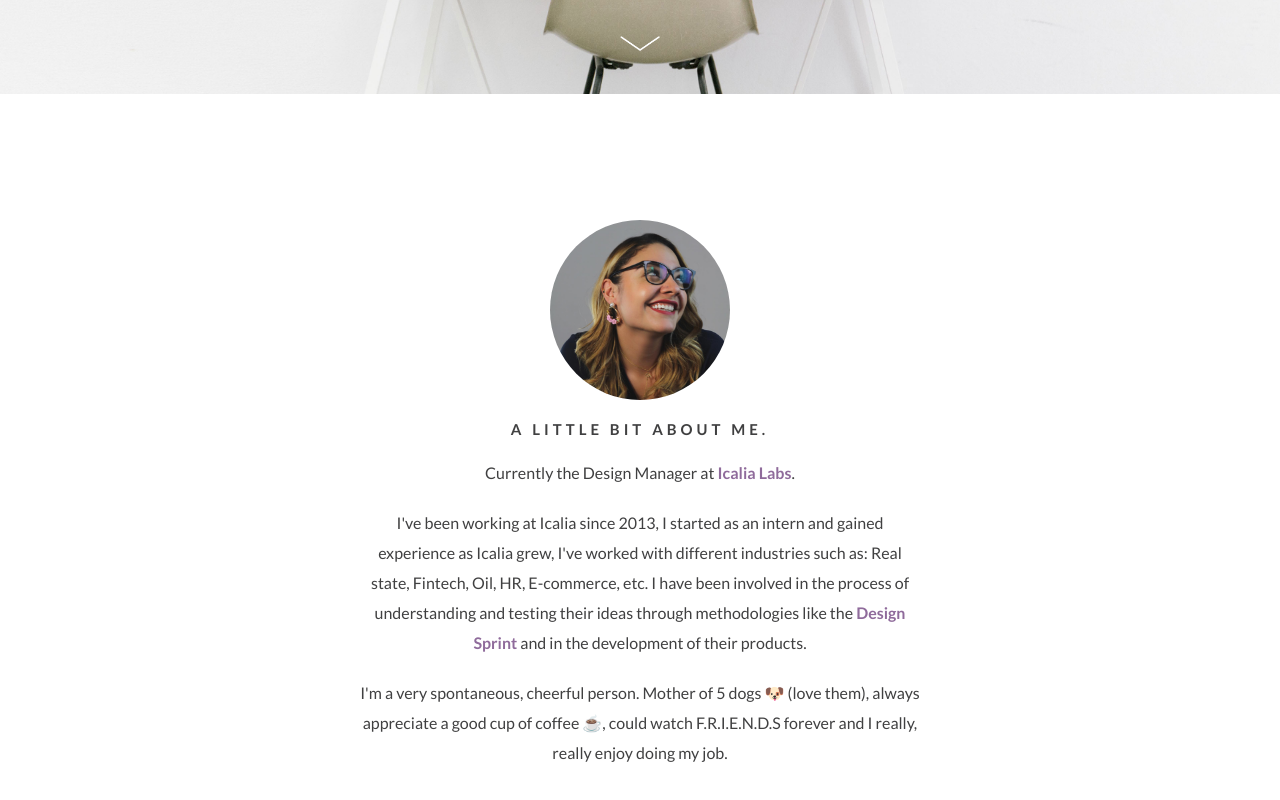
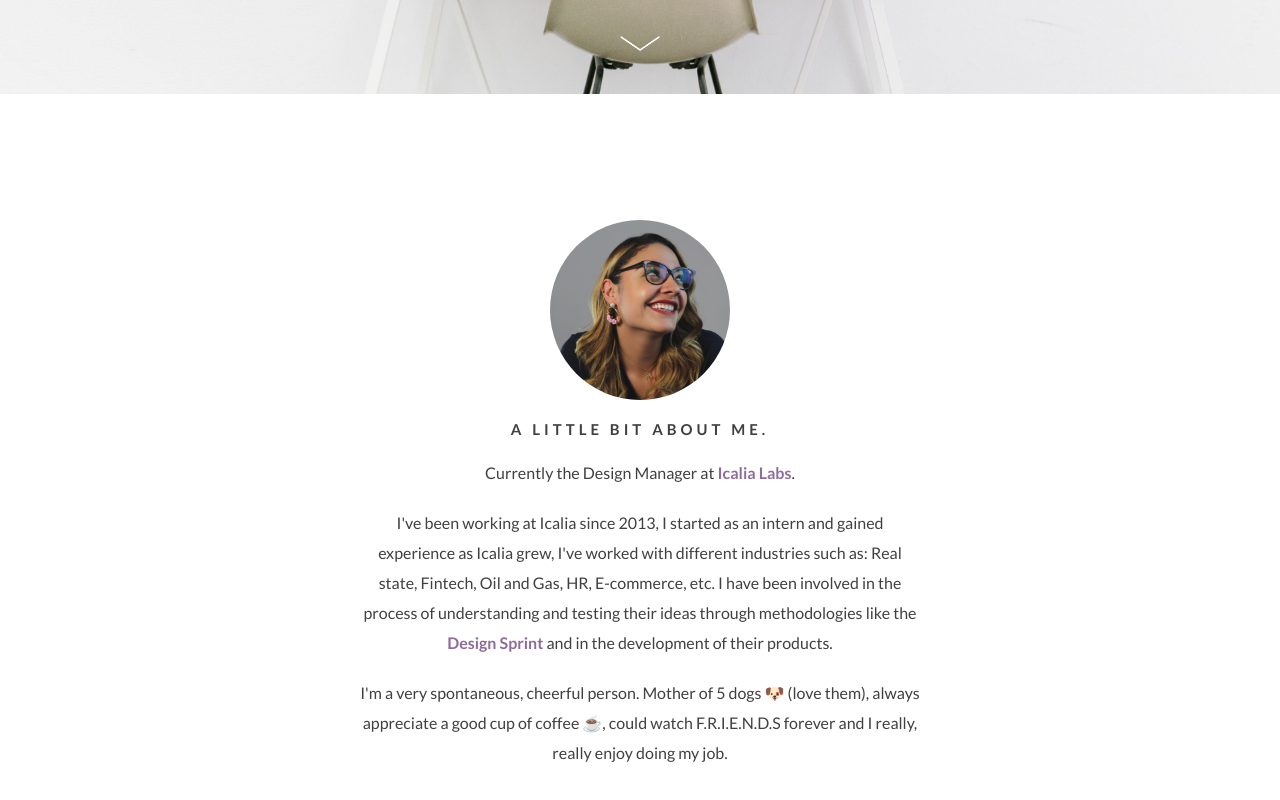
Before and after one commit to scarlettgarza/scarlettcolin.github.io, a plain HTML site: page index.html in a window 1280 px wide. Shown: the part 706-1506 px from the top of the page. Drawn offline with nearby package versions, Linux system fonts and the light colour scheme.

Commit message:
modify bio

```diff
--- a/index.html
+++ b/index.html
@@ -63,7 +63,7 @@
     </h4>
     <h4>
       I've been working at Icalia since 2013, I started as an intern and gained experience as Icalia grew,
-      I've worked with different industries such as: Real state, Fintech, Oil, HR, E-commerce, etc.
+      I've worked with different industries such as: Real state, Fintech, Oil and Gas, HR, E-commerce, etc.
       I have been involved in the process of understanding and testing their ideas through methodologies like the
       <a href="https://www.gv.com/sprint/" target="blank">Design Sprint</a> and in the development of their products.
     </h4>
```
